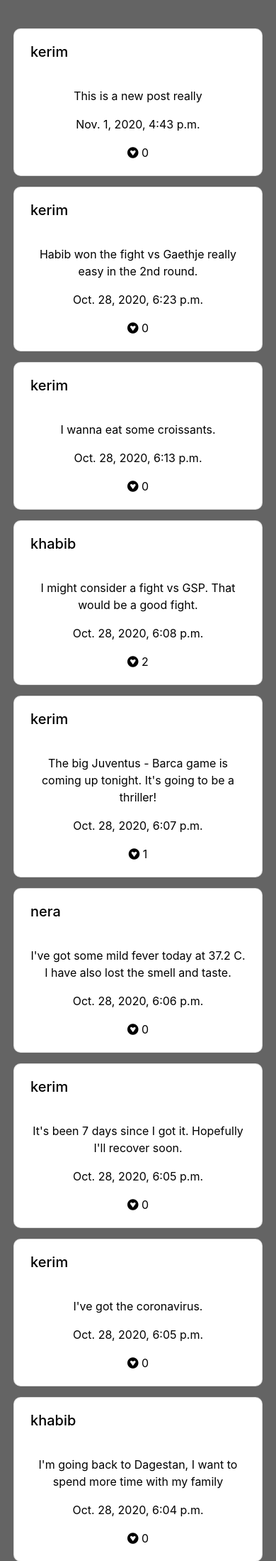
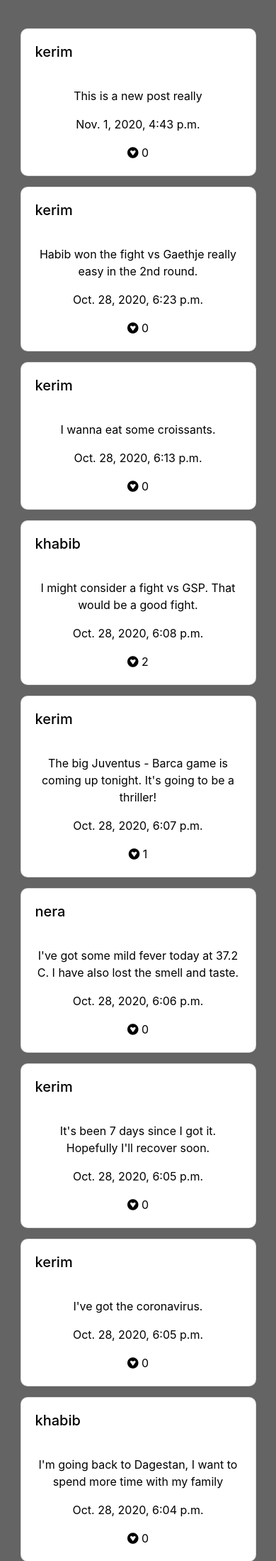
Before and after one commit to Kerman07/networkz, a Django app: page / in a window 390 px wide. Shown: the part 136-2335 px from the top of the page at 71% size. Run offline with Django 3.2, Linux system fonts and the light colour scheme; data comes from the database, SQL or seed files in the repository; some libraries are stand-ins or nearby versions.

Commit message:
changed card sizing on small screens

```diff
--- a/network/static/network/styles.css
+++ b/network/static/network/styles.css
@@ -12,6 +12,12 @@ html {
 .card {
   margin-top: 15px;
   margin-bottom: 15px;
+}
+
+@media (max-width: 599px) {
+  .card {
+    max-width: 90%;
+  }
 }
 
 .pagination {
```
